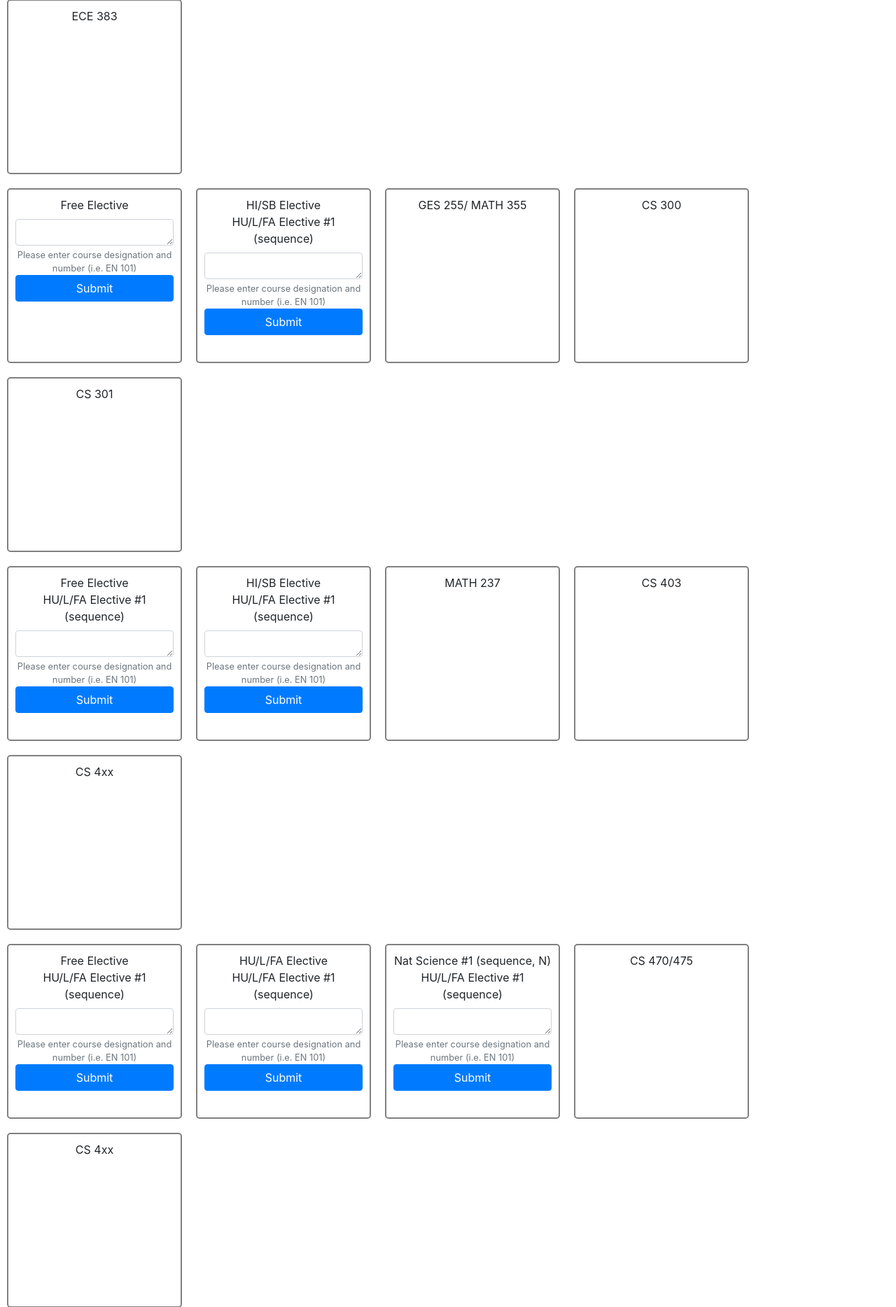
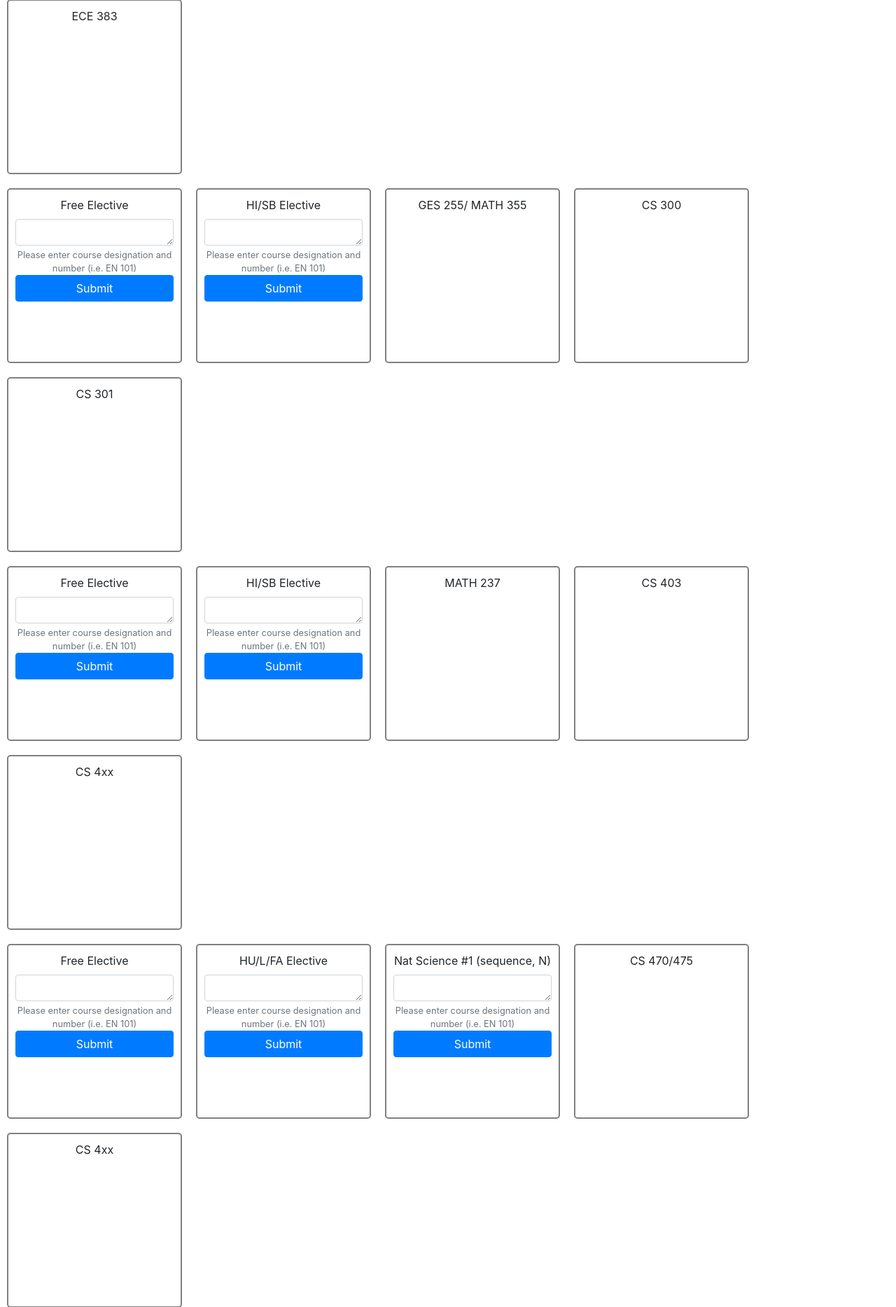
Before and after one commit to cmbaumann/uflow, a Flask app: page /flowchart in a window 1280 px wide. Shown: the part 1595-3463 px from the top of the page at 70% size. Run offline with Flask 2, Linux system fonts and the light colour scheme; the visitor is signed in with stand-in values (Sample User, id 1); some libraries are stand-ins or nearby versions.

Commit message:
fixing all the names of the elective boxes

```diff
--- a/sourcecode/templates/flowchart.html
+++ b/sourcecode/templates/flowchart.html
@@ -329,11 +329,10 @@
               </select>
         </div>
         <div class="column course" id="20" onclick="change('20')">
-            HI/SB Elective<br>
 
             <!-- information needed for elective editing -->
             <div class="form-outline w-100 mb-4" id="20Box">
-                <label for="fillOutElective">HU/L/FA Elective #1 (sequence)</label>
+                <label for="fillOutElective">HI/SB Elective</label>
                 <textarea class="form-control" id="20electiveText" rows="1"></textarea>
                 <small id="20ElectiveHelp" class="form-text text-muted">Please enter course designation and number (i.e. EN 101)</small>
                 <button type="button" name="20Button" value="20Button" class="btn btn-primary btn-block mb-4" id="20Button" onclick="click_button('20')">Submit</button>
@@ -377,11 +376,10 @@
     </div>
     <div class="row">
         <div  class="column course" id="24" onclick="change('24')">
-            Free Elective<br>
 
             <!-- information needed for elective editing -->
             <div class="form-outline w-100 mb-4" id="24Box">
-                <label for="fillOutElective">HU/L/FA Elective #1 (sequence)</label>
+                <label for="fillOutElective">Free Elective</label>
                 <textarea class="form-control" id="24electiveText" rows="1"></textarea>
                 <small id="24ElectiveHelp" class="form-text text-muted">Please enter course designation and number (i.e. EN 101)</small>
                 <button type="button" name="24Button" value="24Button" class="btn btn-primary btn-block mb-4" id="24Button" onclick="click_button('24')">Submit</button>
@@ -396,11 +394,10 @@
               </select>
         </div>
         <div class="column course" id="25" onclick="change('25')">
-            HI/SB Elective<br>
 
             <!-- information needed for elective editing -->
             <div class="form-outline w-100 mb-4" id="25Box">
-                <label for="fillOutElective">HU/L/FA Elective #1 (sequence)</label>
+                <label for="fillOutElective">HI/SB Elective</label>
                 <textarea class="form-control" id="25electiveText" rows="1"></textarea>
                 <small id="25ElectiveHelp" class="form-text text-muted">Please enter course designation and number (i.e. EN 101)</small>
                 <button type="button" name="25Button" value="25Button" class="btn btn-primary btn-block mb-4" id="25Button" onclick="click_button('25')">Submit</button>
@@ -444,11 +441,10 @@
     </div>
     <div class="row">
         <div class="column course" id="29" onclick="change('29')">
-            Free Elective<br>
 
             <!-- information needed for elective editing -->
             <div class="form-outline w-100 mb-4" id="29Box">
-                <label for="fillOutElective">HU/L/FA Elective #1 (sequence)</label>
+                <label for="fillOutElective">Free Elective</label>
                 <textarea class="form-control" id="29electiveText" rows="1"></textarea>
                 <small id="29ElectiveHelp" class="form-text text-muted">Please enter course designation and number (i.e. EN 101)</small>
                 <button type="button" name="29Button" value="29Button" class="btn btn-primary btn-block mb-4" id="29Button" onclick="click_button('29')">Submit</button>
@@ -463,11 +459,10 @@
               </select>
         </div>
         <div class="column course" id="30" onclick="change('30')">
-            HU/L/FA Elective<br>
 
             <!-- information needed for elective editing -->
             <div class="form-outline w-100 mb-4" id="30Box">
-                <label for="fillOutElective">HU/L/FA Elective #1 (sequence)</label>
+                <label for="fillOutElective">HU/L/FA Elective</label>
                 <textarea class="form-control" id="30electiveText" rows="1"></textarea>
                 <small id="30ElectiveHelp" class="form-text text-muted">Please enter course designation and number (i.e. EN 101)</small>
                 <button type="button" name="30Button" value="30Button" class="btn btn-primary btn-block mb-4" id="30Button" onclick="click_button('30')">Submit</button>
@@ -482,11 +477,10 @@
               </select>
         </div>
         <div class="column course" id="31" onclick="change('31')">
-            Nat Science #1 (sequence, N)<br>
 
             <!-- information needed for elective editing -->
             <div class="form-outline w-100 mb-4" id="31Box">
-                <label for="fillOutElective">HU/L/FA Elective #1 (sequence)</label>
+                <label for="fillOutElective">Nat Science #1 (sequence, N)</label>
                 <textarea class="form-control" id="31electiveText" rows="1"></textarea>
                 <small id="31ElectiveHelp" class="form-text text-muted">Please enter course designation and number (i.e. EN 101)</small>
                 <button type="button" name="31Button" value="31Button" class="btn btn-primary btn-block mb-4" id="31Button" onclick="click_button('31')">Submit</button>
@@ -521,11 +515,10 @@
     </div>
     <div class="row">
         <div class="column course" id="34" onclick="change('34')">
-            Free Elective<br>
 
             <!-- information needed for elective editing -->
             <div class="form-outline w-100 mb-4" id="34Box">
-                <label for="fillOutElective">HU/L/FA Elective #1 (sequence)</label>
+                <label for="fillOutElective">Free Elective</label>
                 <textarea class="form-control" id="34electiveText" rows="1"></textarea>
                 <small id="34ElectiveHelp" class="form-text text-muted">Please enter course designation and number (i.e. EN 101)</small>
                 <button type="button" name="34Button" value="34Button" class="btn btn-primary btn-block mb-4" id="34Button" onclick="click_button('34')">Submit</button>
@@ -540,11 +533,10 @@
               </select>
         </div>
         <div class="column course" id="35" onclick="change('35')">
-            Free Elective<br>
 
             <!-- information needed for elective editing -->
             <div class="form-outline w-100 mb-4" id="35Box">
-                <label for="fillOutElective">HU/L/FA Elective #1 (sequence)</label>
+                <label for="fillOutElective">Free Elective</label>
                 <textarea class="form-control" id="35electiveText" rows="1"></textarea>
                 <small id="35ElectiveHelp" class="form-text text-muted">Please enter course designation and number (i.e. EN 101)</small>
                 <button type="button" name="35Button" value="35Button" class="btn btn-primary btn-block mb-4" id="35Button" onclick="click_button('35')">Submit</button>
@@ -559,11 +551,10 @@
               </select>
         </div>
         <div class="column course" id="36" onclick="change('36')">
-            Nat Science #2 (sequence, N)<br>
 
             <!-- information needed for elective editing -->
             <div class="form-outline w-100 mb-4" id="36Box">
-                <label for="fillOutElective">HU/L/FA Elective #1 (sequence)</label>
+                <label for="fillOutElective">Nat Science #2 (sequence, N)</label>
                 <textarea class="form-control" id="36electiveText" rows="1"></textarea>
                 <small id="36ElectiveHelp" class="form-text text-muted">Please enter course designation and number (i.e. EN 101)</small>
                 <button type="button" name="36Button" value="36Button" class="btn btn-primary btn-block mb-4" id="36Button" onclick="click_button('36')">Submit</button>
@@ -593,7 +584,6 @@
 
 <!--including javascript-->
 <!-- <script type="text/javascript" src="/Users/bradywachs/Documents/School/Senior Year/CS495/uflow/sourcecode/templates/javascriptedit_elective.js"></script> -->
-
 <script>
     function click_button(id) {
         var elective_textarea = document.getElementById(id+"electiveText");
```
